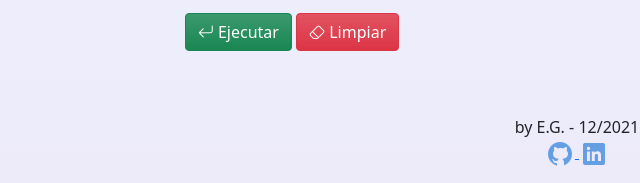
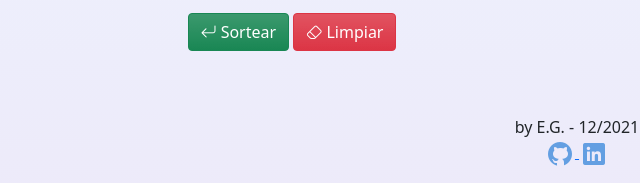
Before and after one commit to emanuelhg/SorteoSimple, a plain HTML site: page index.html in a window 1280 px wide. Shown: the part 544-727 px from the top of the page, 63-703 px from the left. Drawn offline with nearby package versions, Linux system fonts and the light colour scheme.

Commit message:
Update index.html

```diff
--- a/index.html
+++ b/index.html
@@ -28,7 +28,7 @@
                             style="width: 50%;margin-left: auto;margin-right: auto;"></textarea>
                         </div>
                         <div class="btnEjecutar">
-                            <button type="submit" onClick="ejecutarCaptura()" class="btn btn-success bg-gradient"><i class="bi bi-arrow-return-left"></i> Ejecutar</button>
+                            <button type="submit" onClick="ejecutarCaptura()" class="btn btn-success bg-gradient"><i class="bi bi-arrow-return-left"></i> Sortear</button>
                             <button type="reset" onClick="borrarDatos()"class="btn btn-danger bg-gradient"><i class="bi bi-eraser"></i> Limpiar</button>
                         </div>
                     </form>
```
